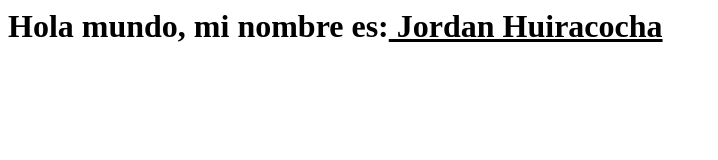
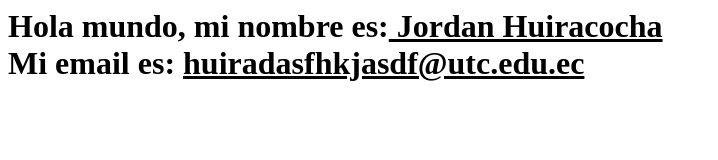
Before and after one commit to Jordan84594/Arquitecturas_web_Jordan, a plain HTML site: page index.html in a window 1280 px wide. Shown: the whole page, without its empty margins (0-718 px from the left). Drawn offline with Linux system fonts and the light colour scheme.

Commit message:
version 2

```diff
--- a/index.html
+++ b/index.html
@@ -1,4 +1,6 @@
 <h1>
     Hola mundo, mi nombre es:<u> Jordan Huiracocha </u>
+    <br>
+    Mi email es: <u>huiradasfhkjasdf@utc.edu.ec
 </h1>
 <!-- veresion 1 -->
```
